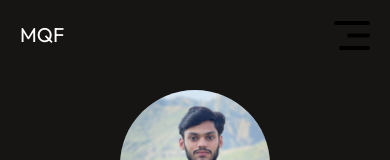
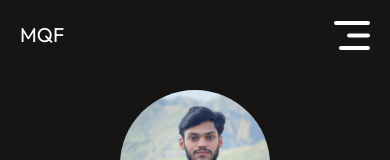
Before and after one commit to MuhammadQasimFayyaz/portfolio, a React (Vite) app: page / in a window 390 px wide. Shown: the top 160 px of the page. Built offline with nearby package versions, Linux system fonts and the light colour scheme.

Commit message:
some changes

```diff
--- a/src/components/Navbar/Navbar.jsx
+++ b/src/components/Navbar/Navbar.jsx
@@ -32,14 +32,14 @@ function Navbar() {
       <img
         src={menu_bar}
         alt='menu bar'
-        className='nav-mob-open block md:hidden absolute right-[20px] sm:right-[30px] filter invert'
+        className='nav-mob-open block md:hidden absolute right-[20px] sm:right-[30px] filter invert dark:invert-0'
         onClick={openMenu}
       />
       <ul
         ref={menuRef}
-        className='nav-menu flex flex-col md:flex-row md:items-center list-none gap-[20px] sm:gap-[30px] md:gap-[40px] text-[18px] sm:text-[20px] bg-[#1e0016] dark:bg-[#161513] md:bg-transparent fixed md:relative top-0 right-[-350px] md:right-0 h-full md:h-auto w-[300px] sm:w-[350px] md:w-auto z-10 transition-transform duration-500 pt-12 md:pt-0'>
+        className='nav-menu flex flex-col md:flex-row md:items-center list-none gap-[20px] sm:gap-[30px] md:gap-[40px] text-[18px] sm:text-[20px] bg-[#1e0016] dark:bg-[#161513] md:bg-transparent fixed md:relative top-0 right-[-350px] md:right-0 h-full md:h-auto w-[300px] sm:w-[350px] md:w-auto z-10 transition-transform duration-500 pt-1 md:pt-0'>
         <img
-          className='nav-mob-close block md:hidden relative top-[15px] left-[250px] sm:left-[290px] w-[30px] dark:filter dark:invert'
+          className='nav-mob-close block md:hidden relative top-[15px] left-[250px] sm:left-[290px] w-[30px] mb-10 filter invert dark:invert-0'
           src={close}
           alt=''
           onClick={closeMenu}
```
